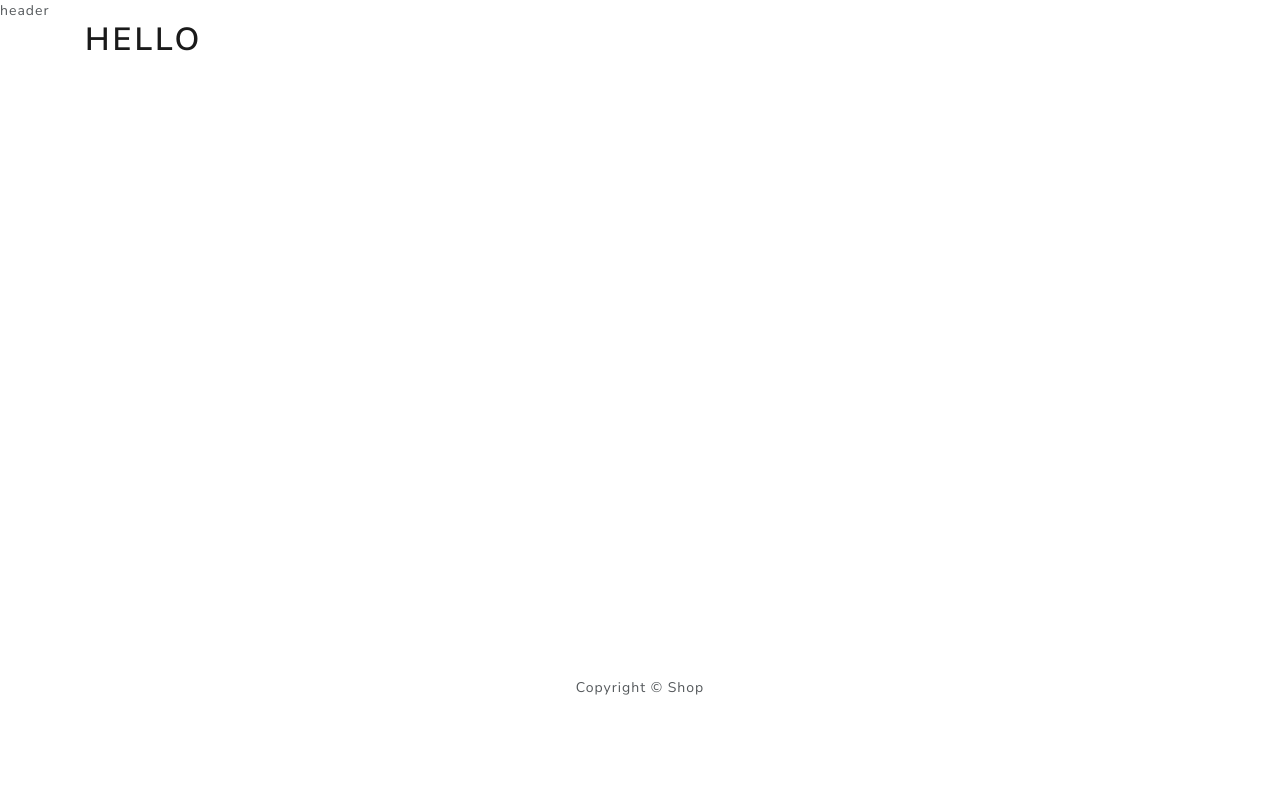
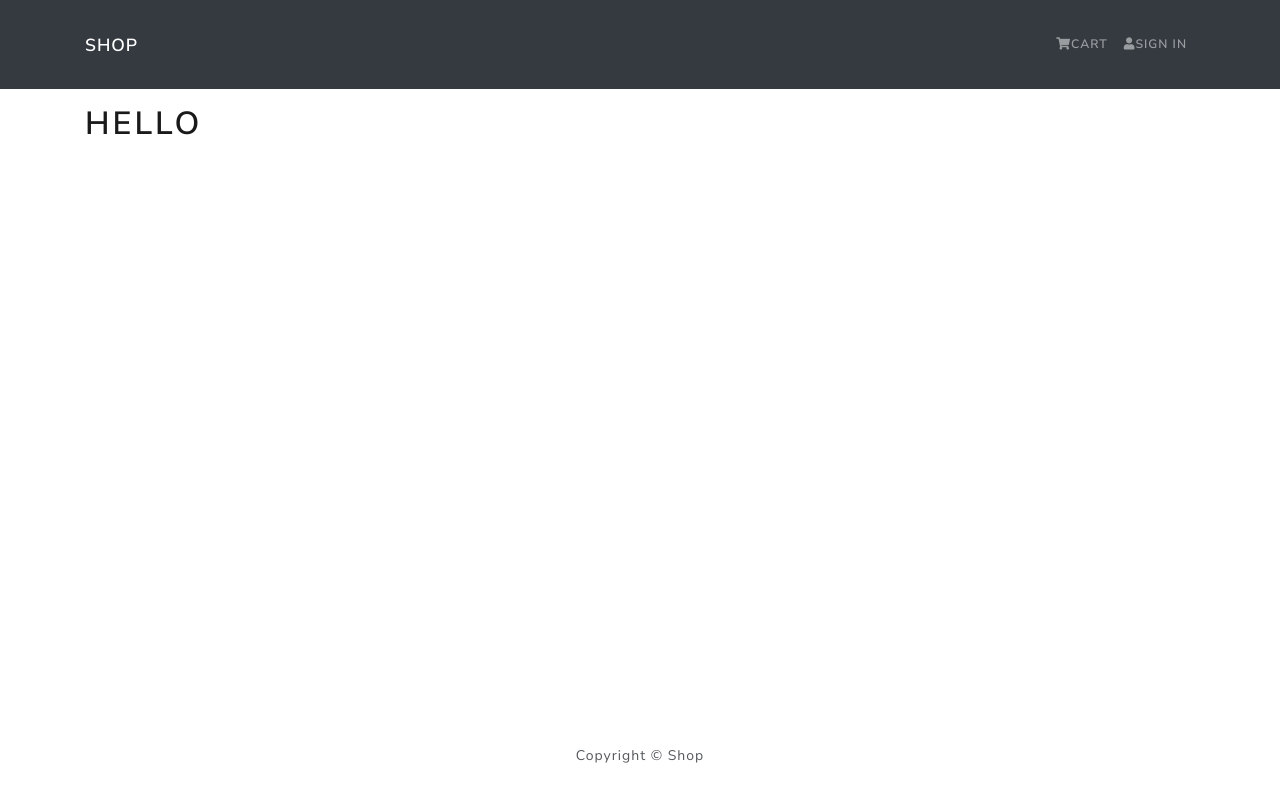
Before and after one commit to Muh-Hasan/shop, a React (Create React App) app in the folder frontend/: page / in a window 1280 px wide. Built offline with nearby package versions, Linux system fonts and the light colour scheme.

Commit message:
header doone

```diff
--- a/frontend/package.json
+++ b/frontend/package.json
@@ -7,6 +7,7 @@
     "@testing-library/react": "^11.1.0",
     "@testing-library/user-event": "^12.1.10",
     "react": "^17.0.1",
+    "react-bootstrap": "^1.4.0",
     "react-dom": "^17.0.1",
     "react-scripts": "4.0.1",
     "web-vitals": "^0.2.4"
--- a/frontend/public/index.html
+++ b/frontend/public/index.html
@@ -15,6 +15,7 @@
       user's mobile device or desktop. See https://developers.google.com/web/fundamentals/web-app-manifest/
     -->
     <link rel="manifest" href="%PUBLIC_URL%/manifest.json" />
+    <link rel="stylesheet" href="https://cdnjs.cloudflare.com/ajax/libs/font-awesome/5.15.1/css/all.min.css" integrity="sha512-+4zCK9k+qNFUR5X+cKL9EIR+ZOhtIloNl9GIKS57V1MyNsYpYcUrUeQc9vNfzsWfV28IaLL3i96P9sdNyeRssA==" crossorigin="anonymous" />
     <!--
       Notice the use of %PUBLIC_URL% in the tags above.
       It will be replaced with the URL of the `public` folder during the build.
--- a/frontend/src/App.js
+++ b/frontend/src/App.js
@@ -1,5 +1,5 @@
 import './App.css';
-import { Container }from "react-bootstrap"
+import { Container  }from "react-bootstrap"
 import Footer from './components/Footer';
 import Header from './components/Header';
 
@@ -7,7 +7,7 @@
   return (
     <div>
       <Header />
-      <main>
+      <main className="py-3">
         <Container>
 
         <h1>hello</h1>
--- a/frontend/src/components/Header.js
+++ b/frontend/src/components/Header.js
@@ -1,7 +1,27 @@
 import React from "react";
+import { Navbar, Container, Nav } from "react-bootstrap";
 
 const Header = () => {
-  return <header>header</header>;
+  return (
+    <header>
+      <Navbar bg="dark" variant="dark" expand="lg" collapseOnSelect>
+        <Container>
+          <Navbar.Brand href="/">Shop</Navbar.Brand>
+          <Navbar.Toggle aria-controls="basic-navbar-nav" />
+          <Navbar.Collapse id="basic-navbar-nav">
+            <Nav className="ml-auto">
+              <Nav.Link href="/cart">
+                <i className="fas fa-shopping-cart"></i>Cart
+              </Nav.Link>
+              <Nav.Link href="/login">
+                <i className="fas fa-user"></i>Sign In
+              </Nav.Link>
+            </Nav>
+          </Navbar.Collapse>
+        </Container>
+      </Navbar>
+    </header>
+  );
 };
 
 export default Header;
```
Also changed, not shown: 2 other files (tests, documents, lock files or other folders).
